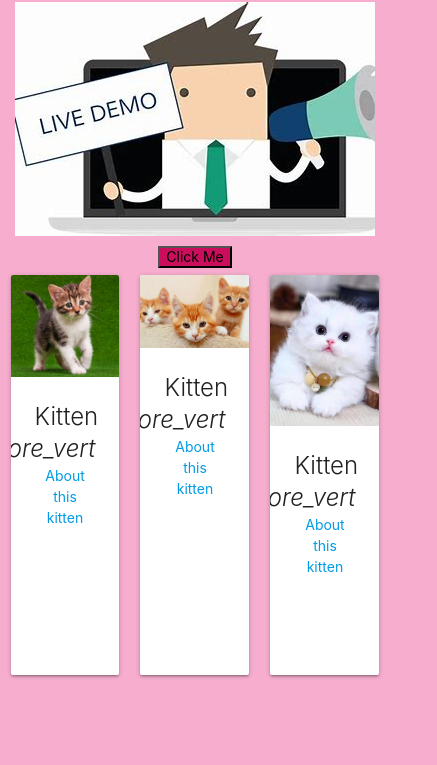
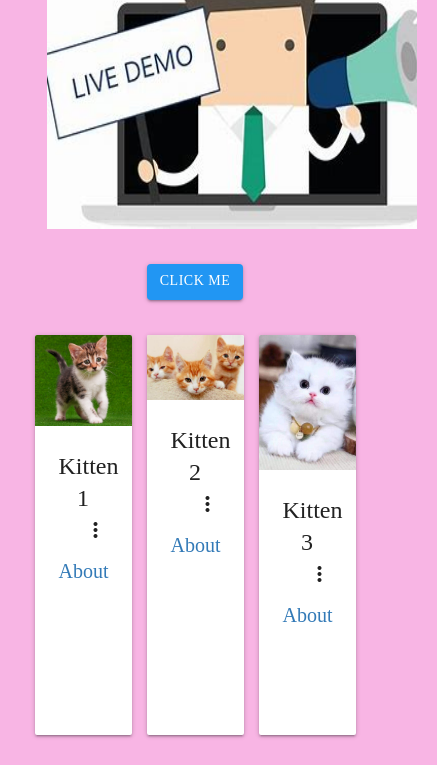
Before and after one commit to Dilushika96/SIT725-2024-T1-Prac3, a website: page public/index.html in a window 390 px wide. Shown: the part 521-1286 px from the top of the page, 437 px wide, since content can reach past the window. Before the commit the page ends 1230 px from the top, so only its background shows below. Drawn offline with nearby package versions, Linux system fonts and the light colour scheme.

Commit message:
final new code

```diff
--- a/public/css/style.css
+++ b/public/css/style.css
@@ -1,52 +1,57 @@
 
-body{
-    background-color: #f6adce
+body {
+    font-family: 'Times New Roman', Times, serif;
+    font-size: 20px;
+    line-height: 50px;
+    background-color: #f8b5e4;
 
 }
 
-.main-body
-{
-color: rgb(74, 51, 43);
+.text {
+    display: inline-block;
+    color: black;
+}
+
+.user-image-size {
+    height: 45px;
+    margin: 4px 0;
+     }
+
+.nav {
+    background-color: #b3e5fc;
+}
+
+ .nav-wrapper {
+    background-color: #df3791;
+
 }
 
 
-
-.text {
-    display: inline-block;
-}
-.navbar-size {
-    width: 95%;
-    margin: 0 auto;
+ .link {
+    font-size: 20px;
 }
 
-.user-image-size {
-    height: 56px;
-    margin: 4px 0;
-
-}
-
-.materialboxed-image {
-    margin: 0 auto;
-    height: 400px;
+#demo{
+    height: 300px;
+    width: 370px;
+    margin: 5px 20px;
 }
 
 #clickMeButton {
-    background-color: #ca0e5c;
-    margin-top: 5px;
-    align-content: center;
-
+    margin-top: 30px;
+    margin-bottom: 30px;
 }
 
-.contanair{
-    text-align: center;
-    color:crimson;
+
+.modal-fixed-footer {
+    background-color: transparent;
+    box-shadow: none;
 }
 
-#heading
-{
+ .modal-content {
+    box-shadow: inset;
+}
+
+.container{
     text-align: center;
 }
-
-p{
-    text-align: center;
-}
--- a/public/index.html
+++ b/public/index.html
@@ -14,7 +14,8 @@
 
     <!-- Compiled and minified CSS -->
     <link rel="stylesheet" href="https://cdnjs.cloudflare.com/ajax/libs/materialize/1.0.0/css/materialize.min.css">
-
+    <link rel="stylesheet" href="https://fonts.googleapis.com/icon?family=Material+Icons">
+    <link rel="stylesheet" href="https://maxcdn.bootstrapcdn.com/bootstrap/3.4.1/css/bootstrap.min.css">
     <!-- Compiled and minified CSS -->
     <link rel="stylesheet" href="css/style.css">
 
@@ -27,7 +28,7 @@
 
             <a href="#" class="brand-logo"><img class="user-image-size" src="images/user.png" /></a>
             <ul id="nav-mobile" class="right hide-on-med-and-down">
-                <li><a target="_blank" href="https://www.linkedin.com/in/dilushika-savindi/">Linkdin</a></li>
+                <li><a class='link' target="_blank" href="https://www.linkedin.com/in/dilushika-savindi/">Linkdin</a></li>
             </ul>
         </div>
 
@@ -38,7 +39,7 @@
         <div class="container">
             <div class="row">
                 <div class="col s12 center- align">
-                    <h1 id="heading">Welcome to SIT 725</h1>
+                    <h1 id="heading">Welcome to SIT725-20242-prac3</h1>
                     <p class="flow- text center- align">This is a demo application that tries to use a few components
                         from materialize
                         and through this practical we try to
@@ -50,76 +51,24 @@
 
 
 
-        <div class="contanair">
-            <h2> SIT725-20242-prac3</h2>
-            <div class="col s12 center-align">
-                <!-- image -->
-                <img src="images/livedemo.jpg" alt="live demo">
-            </div>
-            <div class="col s12 center-align">
-                <!-- Button -->
-                <button id="clickMeButton">Click Me</button>
+        <div class="container">
+
+            <div class="row">
+                <div class="col s12 center-align">
+                    <!-- image -->
+                    <img id="demo" src="images/livedemo.jpg" alt="live demo">
+                </div>
+                <div class="col s12 center-align">
+                    <!-- Button -->
+                    <a id="clickMeButton" class="blue accent waves-effect waves-green btn" data-toggle="modal"
+                    data-target="#modal1">Click Me</a>
+                    <div id="card-section">
+                    </div>
+                </div>
             </div>
         </div>
 
 
-
-
-        <div class="row">
-            <div class="col s4 center-align">
-                <div class="card medium">
-                    <div class="card-image waves-effect waves-block waves-light">
-                        <img class="activator" src="images/kitten.jpg">
-                    </div>
-                    <div class="card-content">
-                        <span class="card-title activator grey-text text-darken-4">Kitten<i
-                                class="material-icons right">more_vert</i></span>
-                        <p><a href="#">About this kitten</a></p>
-                    </div>
-                    <div class="card-reveal">
-                        <span class="card-title grey-text text-darken-4">Kitten<i
-                                class="material-icons right">close</i></span>
-                        <p class="card-text"> Hello There! I just wanted to say HI to you guys. See ya!</p>
-                    </div>
-                </div>
-            </div>
-
-            <div class="col s4 center-align">
-                <div class="card medium">
-                    <div class="card-image waves-effect waves-block waves-light">
-                        <img class="activator" src="images/kitten2.jpg">
-                    </div>
-                    <div class="card-content">
-                        <span class="card-title activator grey-text text-darken-4">Kitten<i
-                                class="material-icons right">more_vert</i></span>
-                        <p><a href="#">About this kitten</a></p>
-                    </div>
-                    <div class="card-reveal">
-                        <span class="card-title grey-text text-darken-4">Kitten<i
-                                class="material-icons right">close</i></span>
-                        <p class="card-text"> Hello There! I just wanted to say HI to you guys. See ya!</p>
-                    </div>
-                </div>
-            </div>
-
-            <div class="col s4 center-align">
-                <div class="card medium">
-                    <div class="card-image waves-effect waves-block waves-light">
-                        <img class="activator" src="images/kitten3.jpg">
-                    </div>
-                    <div class="card-content">
-                        <span class="card-title activator grey-text text-darken-4">Kitten<i
-                                class="material-icons right">more_vert</i></span>
-                        <p><a href="#">About this kitten</a></p>
-                    </div>
-                    <div class="card-reveal">
-                        <span class="card-title grey-text text-darken-4">Kitten<i
-                                class="material-icons right">close</i></span>
-                        <p class="card-text"> Hello There! I just wanted to say HI to you guys. See ya!</p>
-                    </div>
-                </div>
-            </div>
-        </div>
 
         <!-- Modal Structure -->
         <div id="modal1" class="modal modal-fixed-footer">
@@ -158,9 +107,12 @@
 
 
     </main>
-
     <!-- Compiled and minified JavaScript -->
     <script src="https://cdnjs.cloudflare.com/ajax/libs/materialize/1.0.0/js/materialize.min.js"></script>
+    <script src="https://ajax.googleapis.com/ajax/libs/jquery/3.5.1/jquery.min.js"></script>
+    <script src="https://code.jquery.com/jquery-3.6.0.min.js"
+        integrity="sha256-/xUj+3OJU5yExlq6GSYGSHk7tPXikynS7ogEvDej/m4=" crossorigin="anonymous"></script>
+    <script src="https://maxcdn.bootstrapcdn.com/bootstrap/3.4.1/js/bootstrap.min.js"></script>
     <script src="js/script.js"></script>
 </body>
 
--- a/public/js/script.js
+++ b/public/js/script.js
@@ -1,4 +1,10 @@
 const cardList = [
+    {
+        title: "Kitten 1",
+        image: "images/kitten.jpg",
+        link: "About Kitten 1",
+        desciption: "Demo desciption about kitten 1"
+    },,
     {
         title: "Kitten 2",
         image: "images/kitten2.jpg",
@@ -15,32 +21,34 @@ const cardList = [
 const clickMe = () => {
     alert("Thanks for clicking me. Hope you have a nice day!")
 }
+
 const submitForm = () => {
     let formData = {};
     formData.first_name = $('#first_name').val();
     formData.last_name = $('#last_name').val();
     formData.password = $('#password').val();
     formData.email = $('#email').val();
-    console.log("Form Data Submitted: ", formData);
-}
-const addCards = (items) => {
-    items.forEach(item => {
-        let itemToAppend = '<div class="col s4 center-align">' +
-            '<div class="card medium"><div class="card-image waves-effect waves-block waves-light"><img class="activator" src="' + item.image + '">' +
-            '</div><div class="card-content">' +
-            '<span class="card-title activator grey-text text-darken-4">' + item.title + '<i class="material-icons right">more_vert</i></span><p><a href="#">' + item.link + '</a></p></div>' +
-            '<div class="card-reveal">' +
-            '<span class="card-title grey-text text-darken-4">' + item.title + '<i class="material-icons right">close</i></span>' +
-            '<p class="card-text">' + item.desciption + '</p>' + '</div></div></div>';
-        $("#card-section").append(itemToAppend)
-    });
+    console.log("Form Data Submitted: "
+        , formData);
 }
 
+const addCards =
+    (items) => {
+        items.forEach(
+            item => {
+                let itemToAppend = '<div class="col s4 center-align">' +
+                    '<div class="card medium"><div class="card-image waves-effect waves-block waves-light"><img id="cardImg" class="activator" src="' + item.image + '">' +
+                    '</div><div class="card-content">' +
+                    '<span class="card-title activator grey-text text-darken-4">' + item.title + '<i class="material-icons right">more_vert</i></span><p><a href="#">' + item.link + '</a></p></div>' + '<div class="card-reveal">' +
+                    '<span class="card-title grey-text text-darken-4">' + item.title + '<i class="material-icons right">close</i></span>' + '<p class="card-text">' + item.desciption + '</p>' +
+                    '</div></div></div>';
+                $("#card-section").append(itemToAppend)
+            });
+    }
+
 $(document).ready(function () {
-    $('.materialboxed').materialbox();
     $('#formSubmit').click(() => {
         submitForm();
     })
-    //addCards(cardList);
-    $('.modal').modal();
-});
+    addCards(cardList);
+})
```
